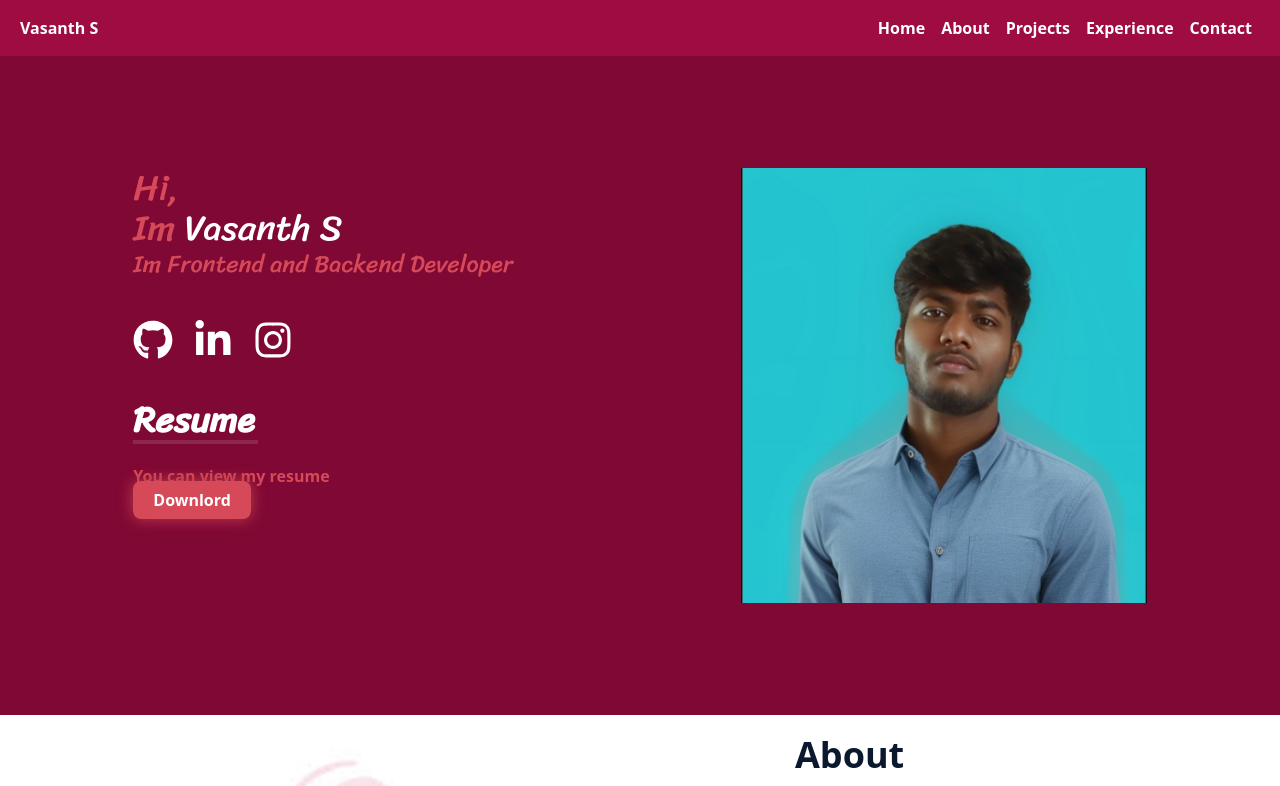
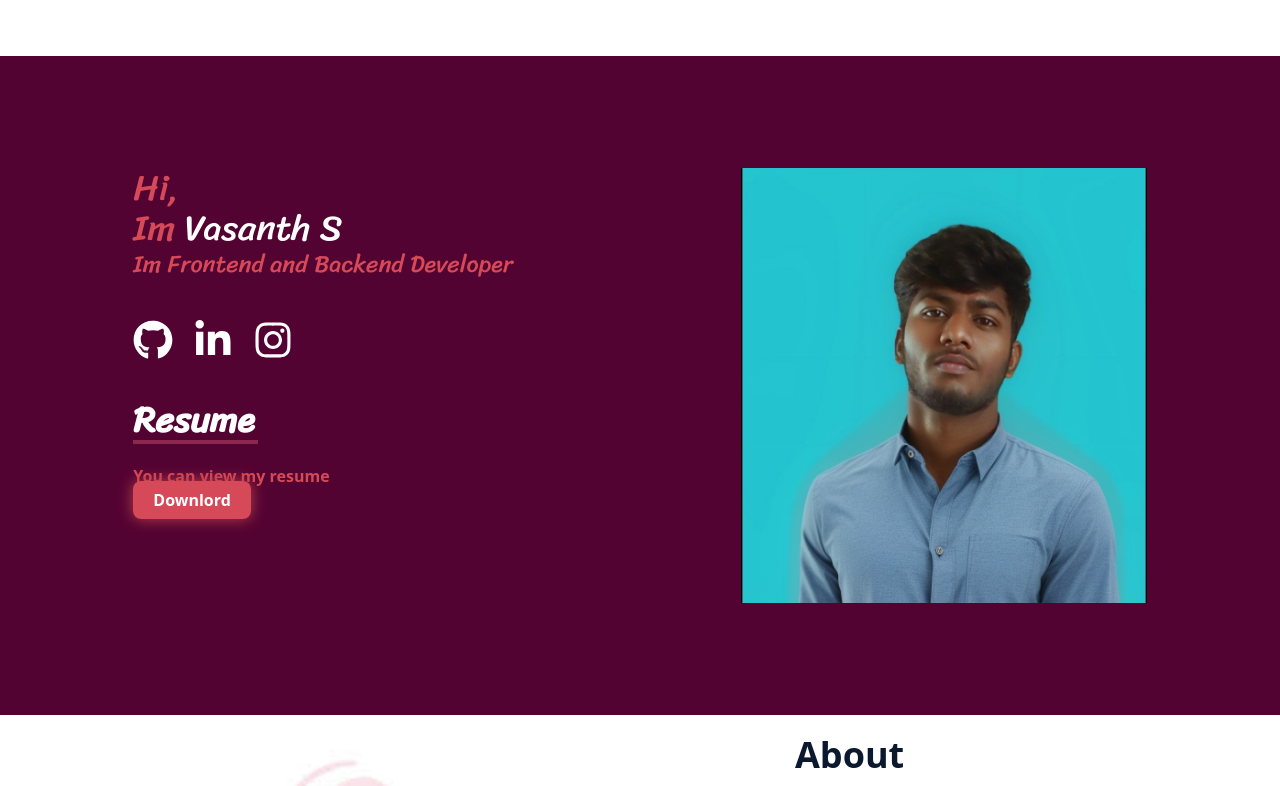
Before and after one commit to vasanthselva/react-portfolio, a React (Create React App) app: page / in a window 1280 px wide. Shown: the top 786 px of the page. Built offline with nearby package versions, Linux system fonts and the light colour scheme.

Commit message:
Update App.css

```diff
--- a/src/App.css
+++ b/src/App.css
@@ -49,13 +49,13 @@ header ul li{
 }
 
 .bg-primary{
-  background-color: #800834;
+  background-color: #530332;
 }
 .bg-name{
     color: white;
 }
 .bg-second{
-  background-color: #9e0c42;
+  background-color: ##800834;
   color:white;
   box-shadow: 0 0 15px #D64958;
 }
```
